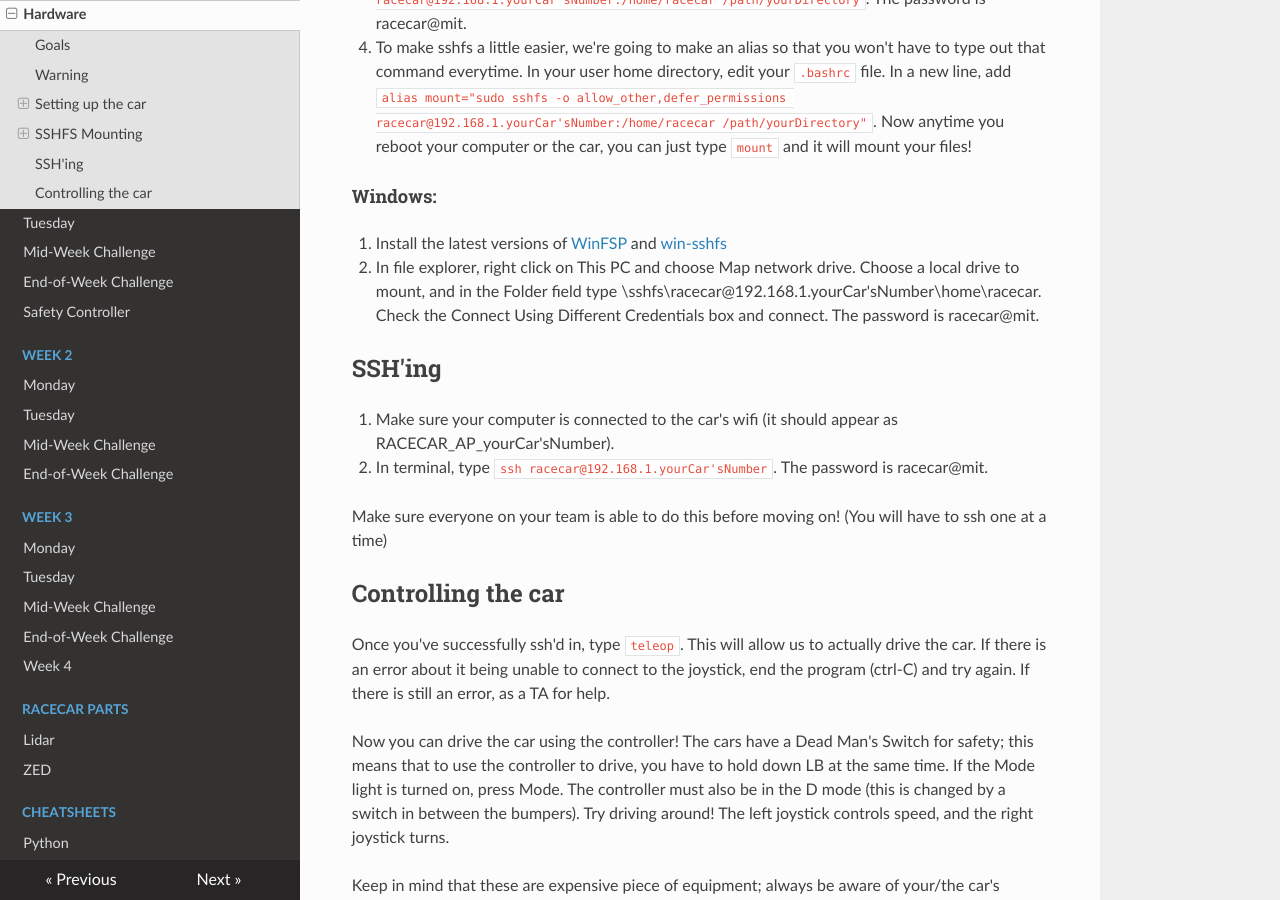
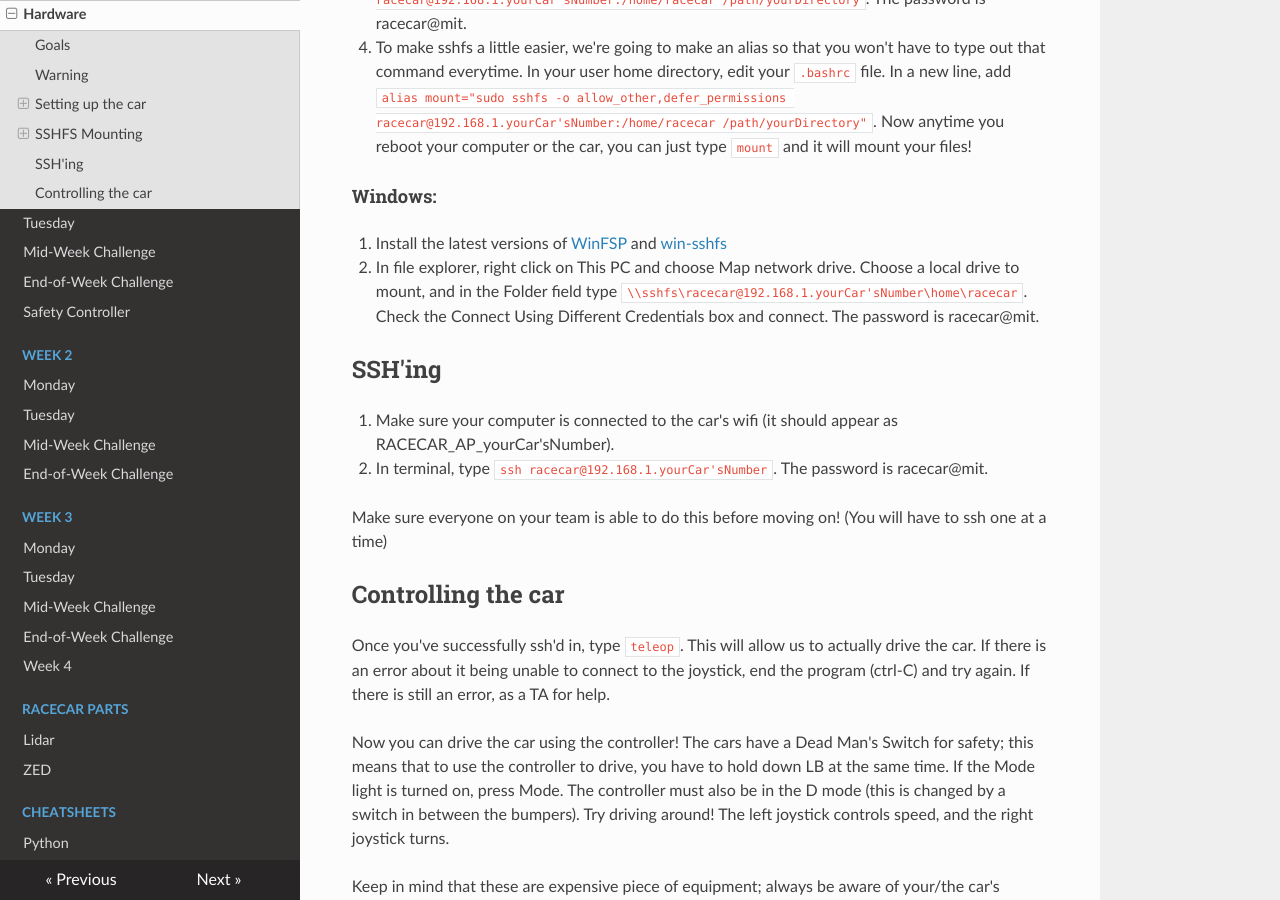
Before and after one commit to ChrisLindland/racecar-website, an MkDocs documentation site: the page built from docs/week1/01_monday/lab2.md, in a window 1280 px wide and 900 px high, scrolled down 2978 px. Built offline with MkDocs 1.6.1, drawn with Linux system fonts in a browser that asks for light colours; nearby versions of some CDN libraries.

Commit message:
Update lab2.md

```diff
--- a/docs/week1/01_monday/lab2.md
+++ b/docs/week1/01_monday/lab2.md
@@ -50,7 +50,7 @@ In order to access the files on the car, we're going to be using SSHFS to mount
 
 #### Windows:
 1. Install the latest versions of [WinFSP](https://github.com/billziss-gh/winfsp/releases/tag/v1.4.19049) and [win-sshfs](https://github.com/billziss-gh/sshfs-win/releases/tag/v2.7.17334)
-2. In file explorer, right click on This PC and choose Map network drive. Choose a local drive to mount, and in the Folder field type \\sshfs\racecar@192.168.1.yourCar'sNumber\home\racecar. Check the Connect Using Different Credentials box and connect. The password is racecar@mit.
+2. In file explorer, right click on This PC and choose Map network drive. Choose a local drive to mount, and in the Folder field type `\\sshfs\racecar@192.168.1.yourCar'sNumber\home\racecar`. Check the Connect Using Different Credentials box and connect. The password is racecar@mit.
 
 
 ## SSH'ing
```
